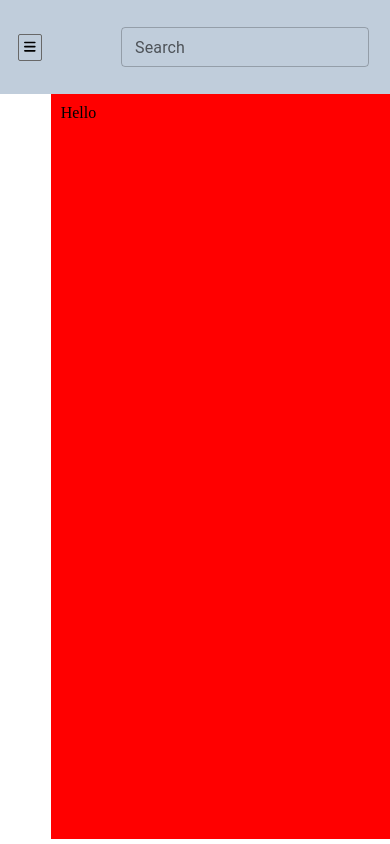
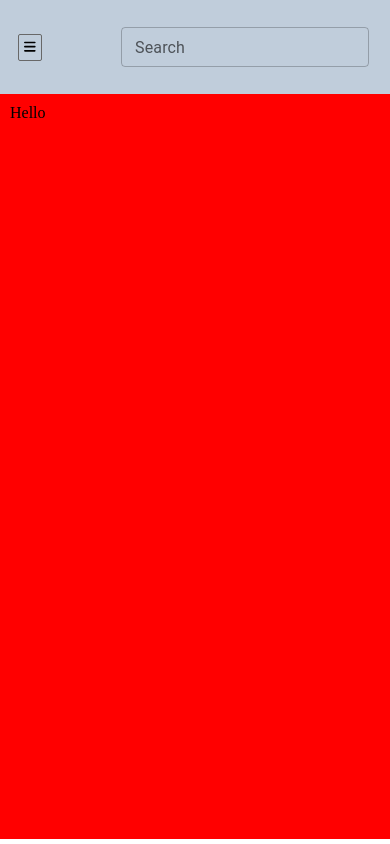
Before and after one commit to zakumi38/ngs-website, a React (Create React App) app: page / in a window 390 px wide. Built offline with nearby package versions, Linux system fonts and the light colour scheme.

Commit message:
Fix:Home @media

```diff
--- a/src/core/components/home/home.module.sass
+++ b/src/core/components/home/home.module.sass
@@ -11,3 +11,11 @@
 .home.active
     left: 5%
     width: calc(100% - 5%)
+
+@media (max-width:600px)
+    .home
+        width: 100%
+        left: 0%
+    .home.active
+        left: 10%
+        width: calc( 100% - 10% )
```
